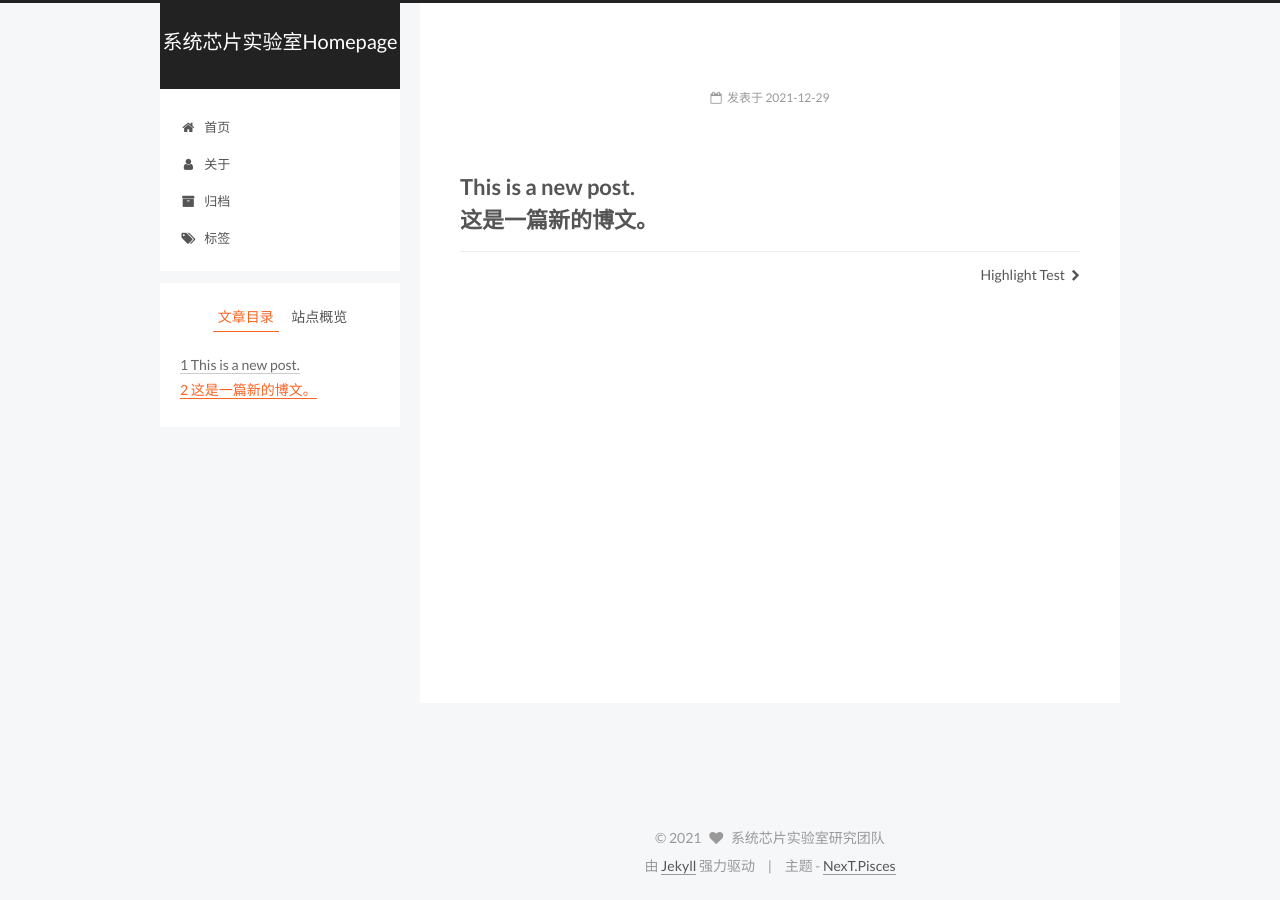
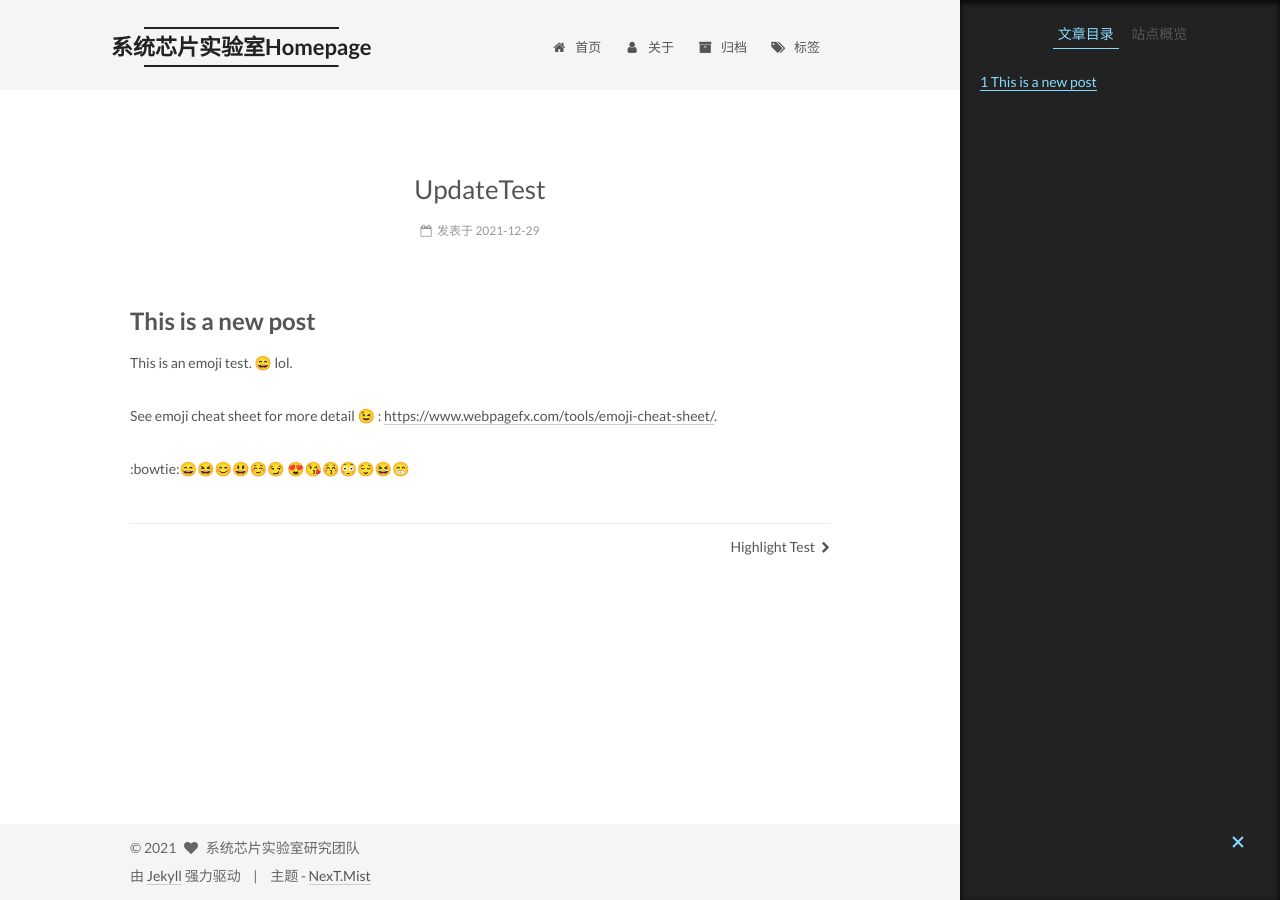
Before and after one commit to XTXPLAB/XTXPLAB.github.io, a Jekyll site: the page built from _posts/2021-12-29-update-test.md, in a window 1280 px wide. Built offline with Jekyll 4.4.1, drawn with Linux system fonts in a browser that asks for light colours; emoji names are drawn with the system emoji font.

Commit message:
new post

```diff
--- a/_config.yml
+++ b/_config.yml
@@ -152,8 +152,8 @@ menu_icons:
 
 # Schemes
 #scheme: Muse
-#scheme: Mist
-scheme: Pisces
+scheme: Mist
+#scheme: Pisces
 
 
 # ---------------------------------------------------------------
--- a/_posts/2021-12-29-update-test.md
+++ b/_posts/2021-12-29-update-test.md
@@ -1,11 +1,12 @@
 ---
-title: Update Test
-description: See if we can create a new post.
-categories:
- - Test
+title: UpdateTest
 tags:
-Foo
 ---
+# This is a new post
 
-# This is a new post.
-# 这是一篇新的博文。
+This is an emoji test. :smile: lol.
+
+See emoji cheat sheet for more detail :wink: : <https://www.webpagefx.com/tools/emoji-cheat-sheet/>.
+
+:bowtie::smile::laughing::blush::smiley::relaxed::smirk:
+:heart_eyes::kissing_heart::kissing_closed_eyes::flushed::relieved::satisfied::grin:
```
